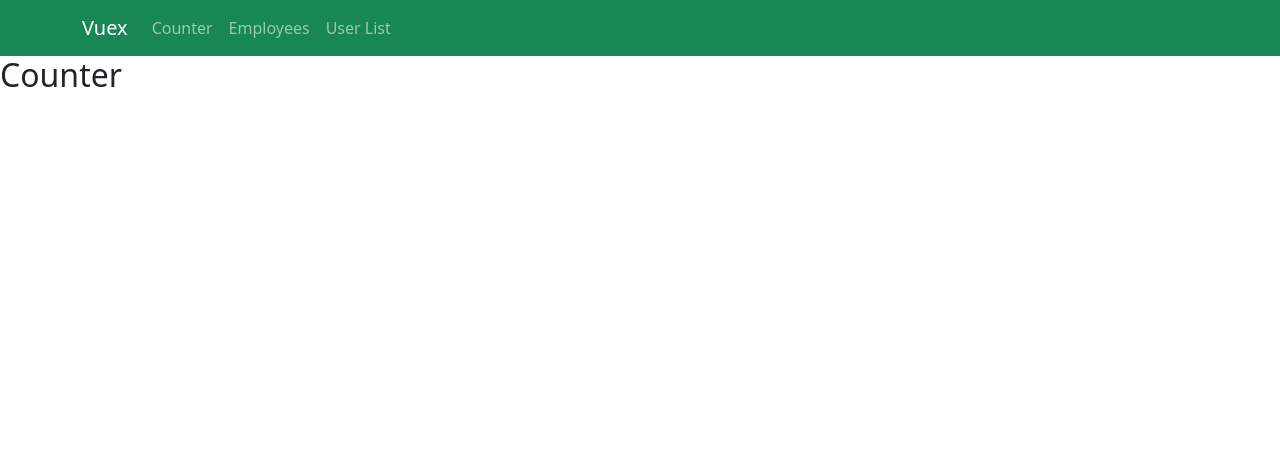
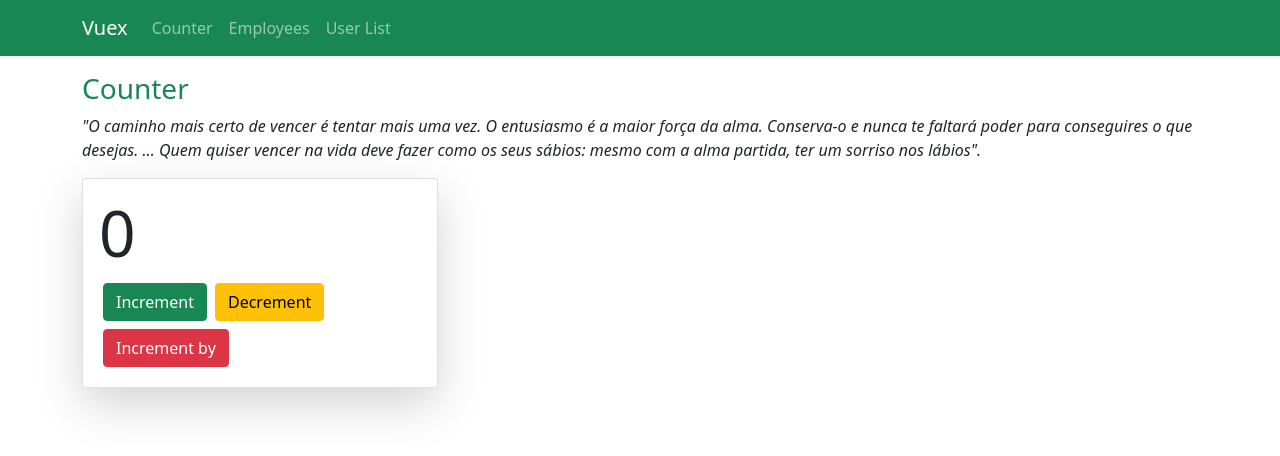
Before and after one commit to freaklucas/vuexcrash, a Vue app: page /counter in a window 1280 px wide. Shown: the top 456 px of the page. Built offline with nearby package versions, Linux system fonts and the light colour scheme; a web font is replaced by a local one.

Commit message:
setup counter ok

```diff
--- a/src/components/Counter.vue
+++ b/src/components/Counter.vue
@@ -1,10 +1,59 @@
 <template>
-  <h2>Counter</h2>
+  <div class="container mt-3">
+    <div class="row">
+      <div class="col">
+        <p class="h3 text-success">Counter</p>
+        <p class="fst-italic">
+          "O caminho mais certo de vencer é tentar mais uma vez. O entusiasmo é
+          a maior força da alma. Conserva-o e nunca te faltará poder para
+          conseguires o que desejas. ... Quem quiser vencer na vida deve fazer
+          como os seus sábios: mesmo com a alma partida, ter um sorriso nos
+          lábios".
+        </p>
+      </div>
+    </div>
+  </div>
+  <div class="container">
+    <div class="row">
+      <div class="col-md-4">
+        <div class="card shadow-lg">
+          <div class="card-body">
+            <p class="h3 display-3">{{ count }}</p>
+            <button @click="clickIncrement" class="btn btn-success m-1">
+              Increment
+            </button>
+            <button @click="clickDecrement" class="btn btn-warning m-1">
+              Decrement
+            </button>
+            <button @click="clickIncrementBy(5)" class="btn btn-danger m-1">
+              Increment by
+            </button>
+          </div>
+        </div>
+      </div>
+    </div>
+  </div>
 </template>
 
 <script>
 export default {
   name: "Counter",
+  data: function () {
+    return {
+      count: 0,
+    };
+  },
+  methods: {
+    clickIncrement() {
+      this.count = this.count + 1;
+    },
+    clickDecrement() {
+      this.count = this.count - 1;
+    },
+    clickIncrementBy(value) {
+      this.count = this.count + value;
+    },
+  },
 };
 </script>
 
```
